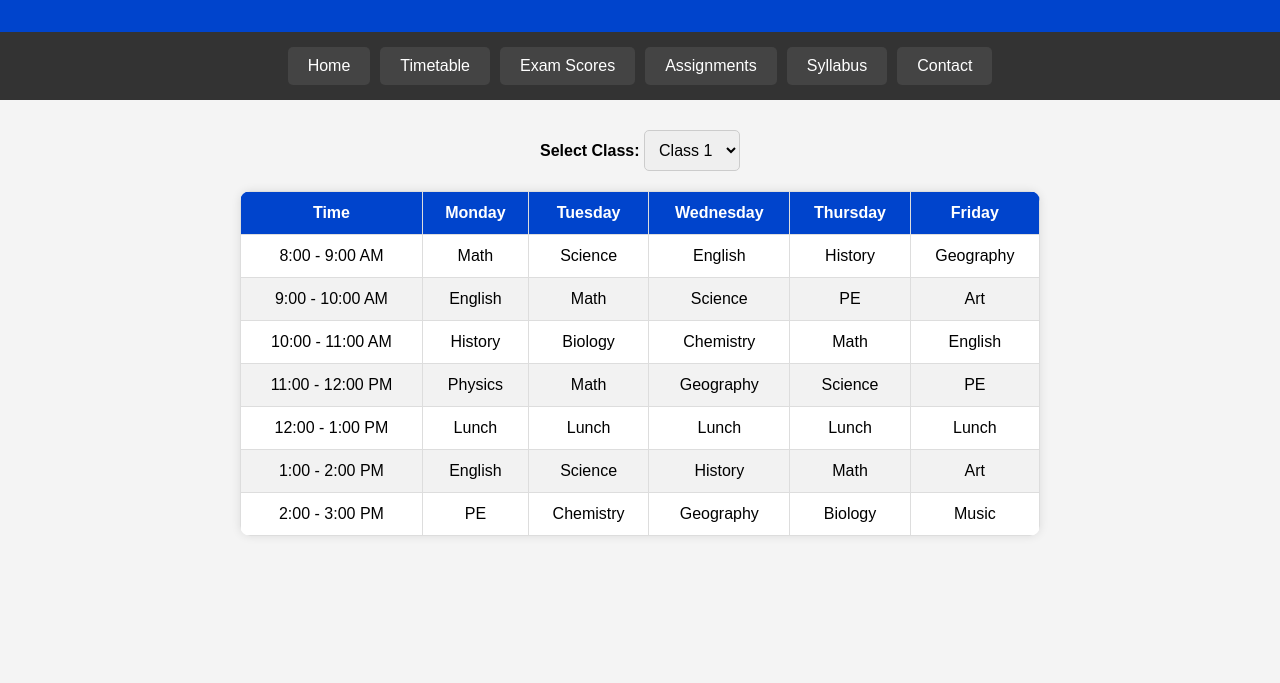
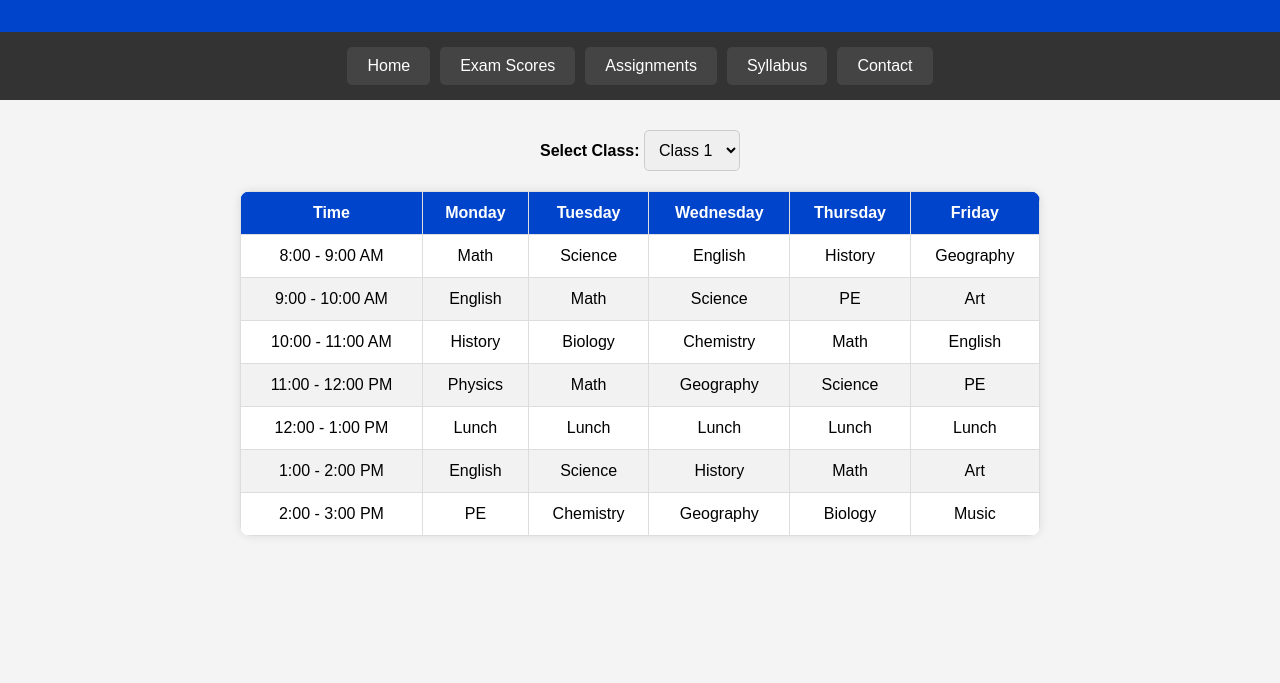
Before and after one commit to GhazwanBilal/school-website, a website: page timetable.html in a window 1280 px wide. Shown: the part 117-800 px from the top of the page. Drawn offline with Linux system fonts and the light colour scheme.

Commit message:
Update timetable.html

```diff
--- a/timetable.html
+++ b/timetable.html
@@ -101,7 +101,6 @@
     </header>
     <nav>
         <a href="index.html">Home</a>
-        <a href="timetable.html">Timetable</a>
         <a href="scores.html">Exam Scores</a>
         <a href="assignments.html">Assignments</a>
         <a href="syllabus.html">Syllabus</a>
```
